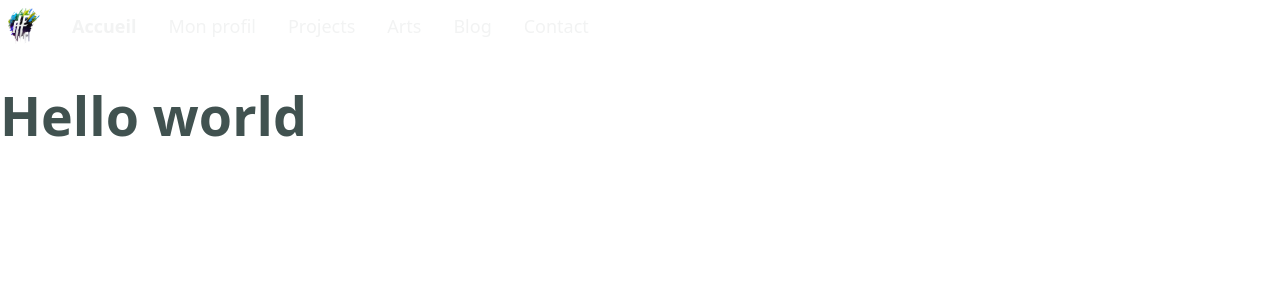
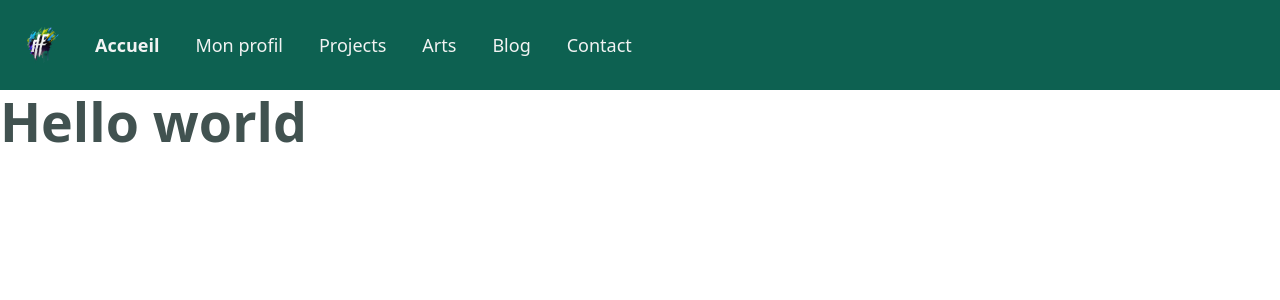
Before and after one commit to Faudelhadroug/portfolio-2024, a Vue app in the folder client/: page / in a window 1280 px wide. Shown: the top 300 px of the page. Built offline with nearby package versions, Linux system fonts and the light colour scheme.

Commit message:
style: add color on navbar with space modification

```diff
--- a/client/src/components/NavBar.vue
+++ b/client/src/components/NavBar.vue
@@ -13,9 +13,9 @@ const openMenuMobile = ref(false)
 </script>
 
 <template>
-  <nav>
+  <nav class="container-navbar bg-primary-dark">
     <div class="md:hidden">
-      <ul v-if="!openMenuMobile" class="flex justify-between p-[8px]">
+      <ul v-if="!openMenuMobile" class="flex justify-between p-[0.5rem]">
         <li>
           <a href="/">
             <img
@@ -37,7 +37,7 @@ const openMenuMobile = ref(false)
           >
         </li>
       </ul>
-      <div v-else class="flex flex-row-reverse p-[8px]">
+      <div v-else class="flex flex-row-reverse p-[0.5rem]">
         <img
           width="32px"
           height="32px"
@@ -48,7 +48,7 @@ const openMenuMobile = ref(false)
       </div>
       <ul
         v-if="openMenuMobile"
-        class="flex flex-col items-center z-20 space-y-[32px] py-[32px]"
+        class="flex flex-col items-center z-20 space-y-[2rem] py-[2rem]"
       >
         <li
           v-for="tab in navigationTabs"
@@ -60,8 +60,8 @@ const openMenuMobile = ref(false)
         </li>
       </ul>
     </div>
-    <div class="hidden md:block pb-[32px]">
-      <ul class="flex p-[8px] items-center space-x-[32px]">
+    <div class="hidden md:block">
+      <ul class="flex p-[0.5rem] items-center space-x-[2rem]">
         <li>
           <a href="/">
             <img
```
